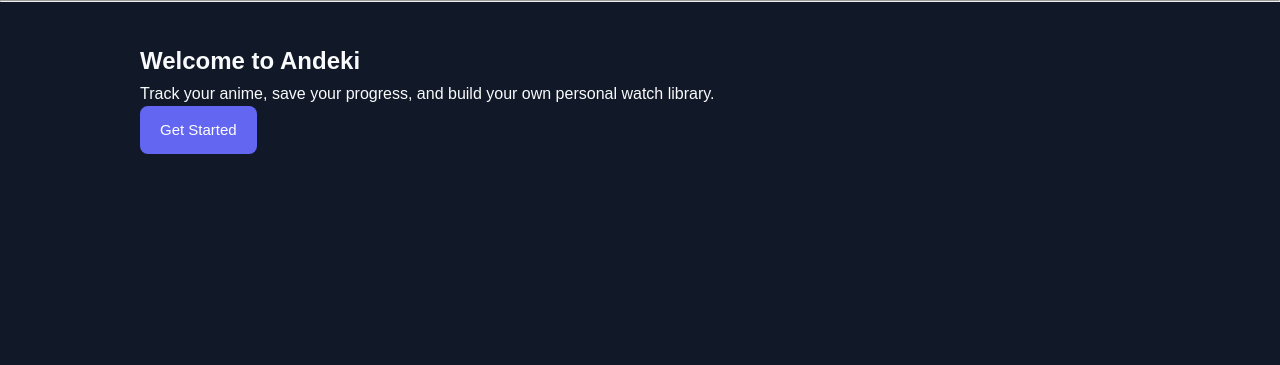
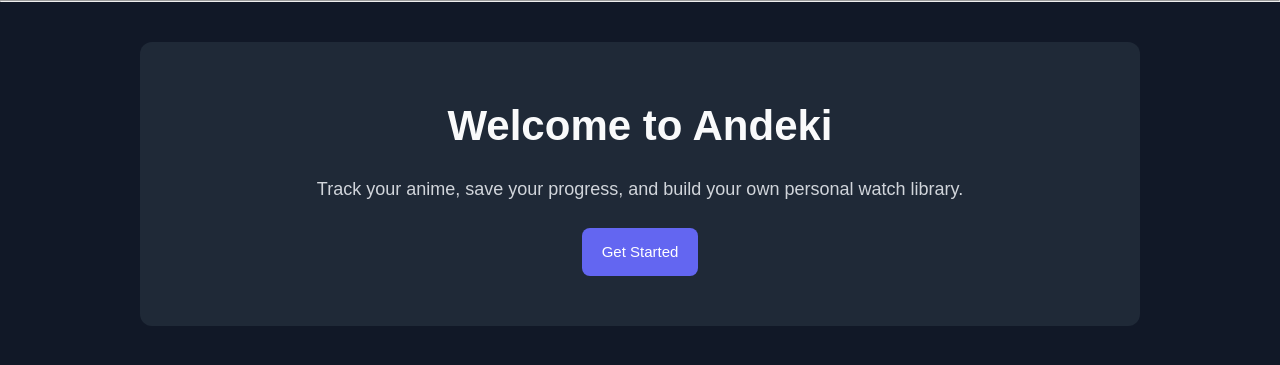
Before and after one commit to shrubfn/andeki, a Flask app: page / in a window 1280 px wide. Shown: the part 74-439 px from the top of the page. Run offline with Flask 3, Linux system fonts and the light colour scheme.

Commit message:
fix css class

```diff
--- a/templates/index.html
+++ b/templates/index.html
@@ -1,7 +1,7 @@
 {% extends "base.html" %}
 
 {% block content %}
-    <section class="hero">
+    <section class="welcome">
     <h1>Welcome to Andeki</h1>
     <p>Track your anime, save your progress, and build your own personal watch library.</p>
 
```
